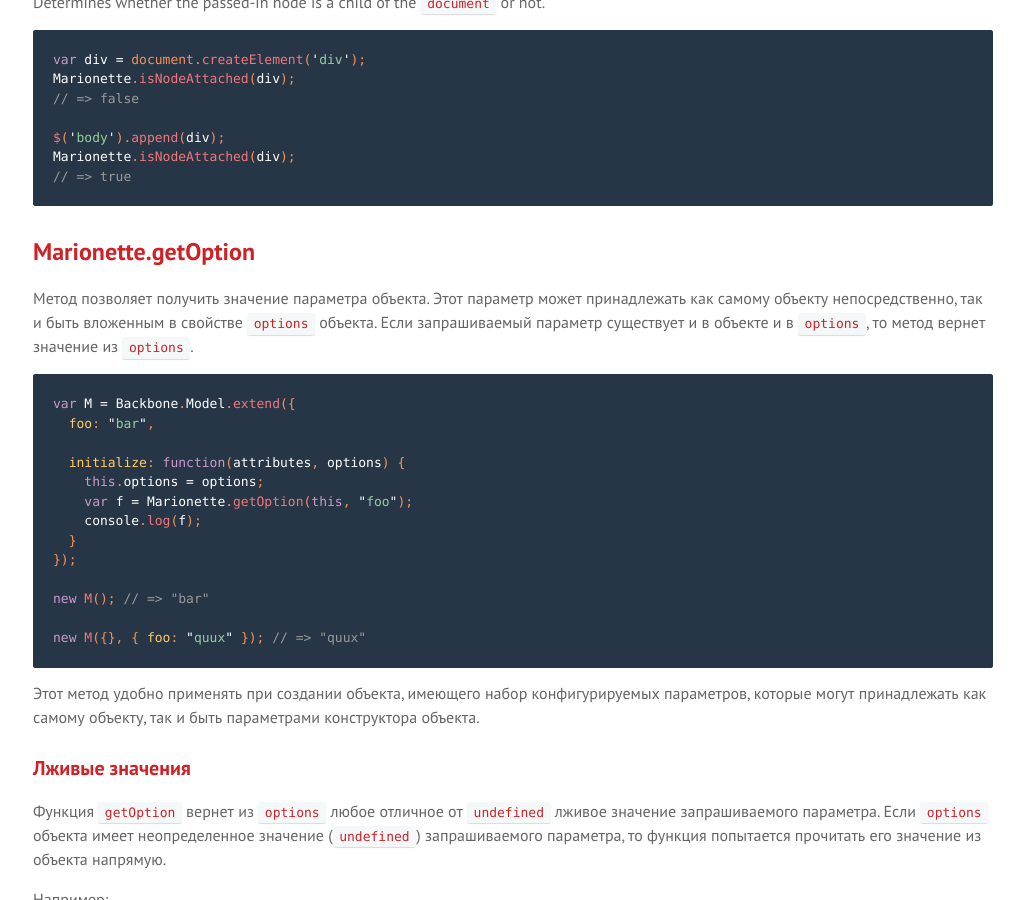
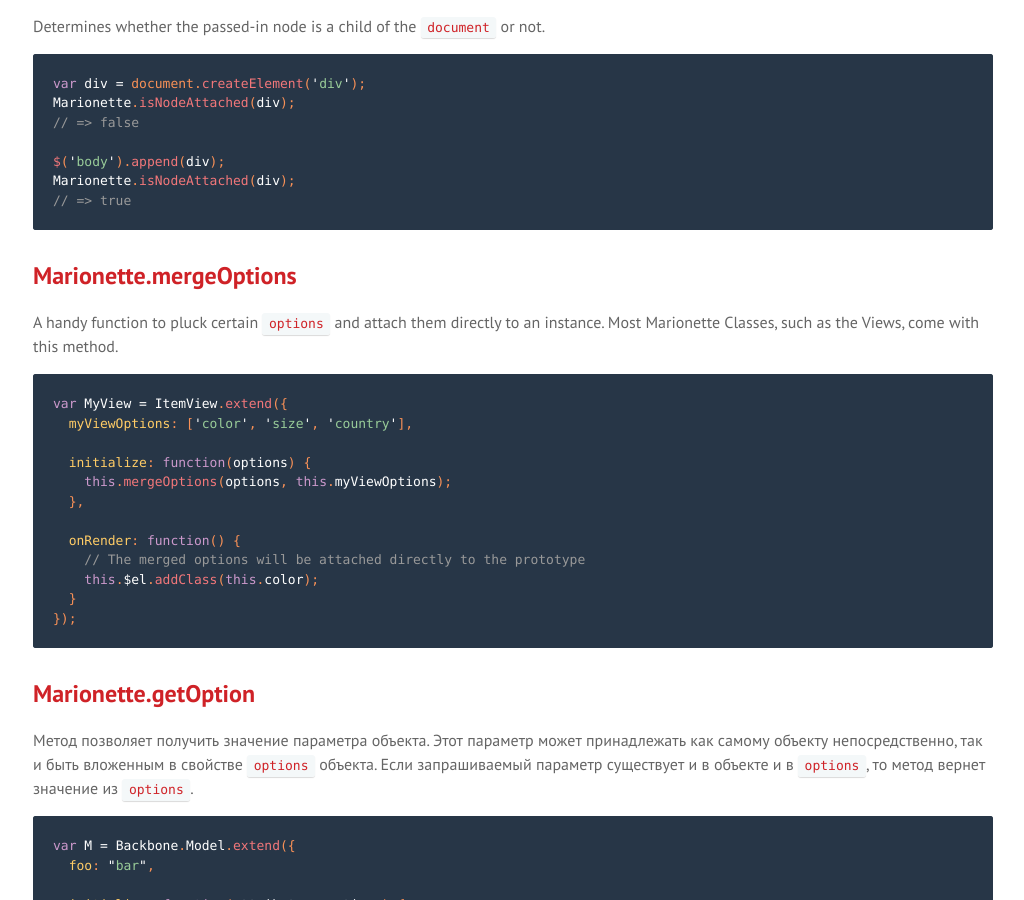
Before and after one commit to sadcitizen/marionettejs.ru, a Jekyll site: the page built from _posts/2014-04-10-functions.md, in a window 1280 px wide and 900 px high, scrolled down 1588 px. Shown: the whole window, without its empty margins (127-1151 px from the left). Built offline with Jekyll 4.4.1, drawn with Linux system fonts in a browser that asks for light colours; some web fonts are replaced; Markdown is read by kramdown in place of the engine named in the settings; some of the changed text lies outside the part shown.

Commit message:
update ru/Functions

````diff
--- a/_includes/translation/ru/marionette.functions.md
+++ b/_includes/translation/ru/marionette.functions.md
@@ -6,6 +6,7 @@
 
 * [Marionette.extend](#marionetteextend)
 * [Marionette.isNodeAttached](#marionetteisnodeattached)
+* [Marionette.mergeOptions](#marionettemergeoptions)
 * [Marionette.getOption](#marionettegetoption)
 * [Marionette.proxyGetOption](#marionetteproxygetoption)
 * [Marionette.triggerMethod](#marionettetriggermethod)
@@ -57,6 +58,26 @@
 $('body').append(div);
 Marionette.isNodeAttached(div);
 // => true
+```
+
+## Marionette.mergeOptions
+
+A handy function to pluck certain `options` and attach them directly to an instance.
+Most Marionette Classes, such as the Views, come with this method.
+
+```js
+var MyView = ItemView.extend({
+  myViewOptions: ['color', 'size', 'country'],
+
+  initialize: function(options) {
+    this.mergeOptions(options, this.myViewOptions);
+  },
+
+  onRender: function() {
+    // The merged options will be attached directly to the prototype
+    this.$el.addClass(this.color);
+  }
+});
 ```
 
 ## Marionette.getOption
````
